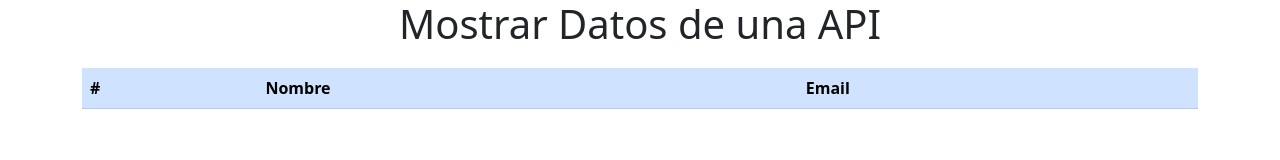
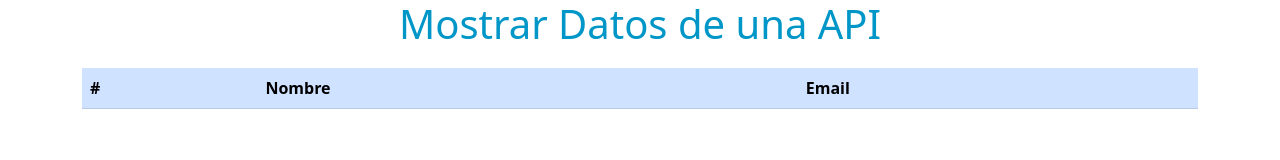
Before and after one commit to MiltonADR/Mostrar_Datos_De_Una_API, a plain HTML site: page index.html in a window 1280 px wide. Drawn offline with nearby package versions, Linux system fonts and the light colour scheme; no server answers.

Commit message:
Se agrego Color al h1 del titulo

```diff
--- a/style.css
+++ b/style.css
@@ -1,5 +1,6 @@
 .titulo{
 
         margin-bottom: 20px;
+        color: #0096c7;
 
 }
```
